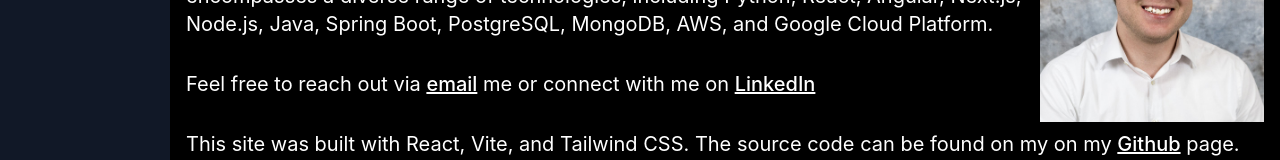
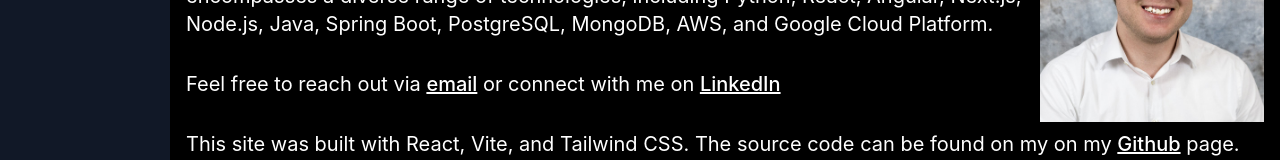
Before and after one commit to mrkruoff/personal_site, a React (Vite) app: page / in a window 1280 px wide. Shown: the part 166-326 px from the top of the page. Built offline with nearby package versions, Linux system fonts and the light colour scheme.

Commit message:
Small changes to about page

```diff
--- a/src/components/About.tsx
+++ b/src/components/About.tsx
@@ -23,7 +23,7 @@ const About = () => {
           <a className="underline" href="mailto:ruoff.mark@gmail.com">
             email
           </a>{" "}
-          me or connect with me on{" "}
+          or connect with me on{" "}
           <a
             className="underline"
             href="https://www.linkedin.com/in/mark-ruoff-63624044/"
```
